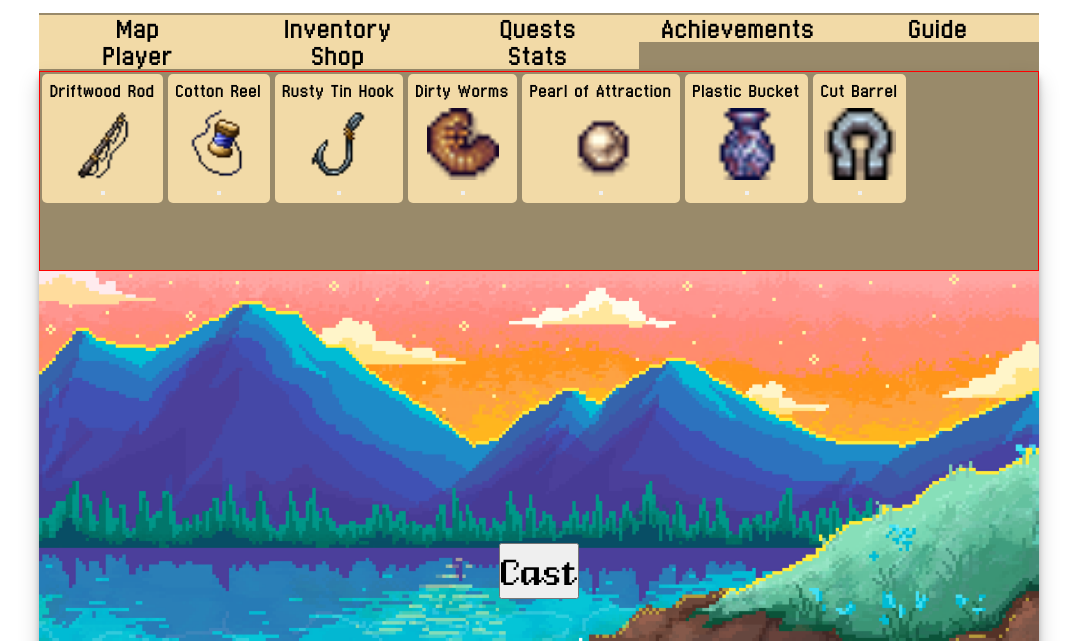
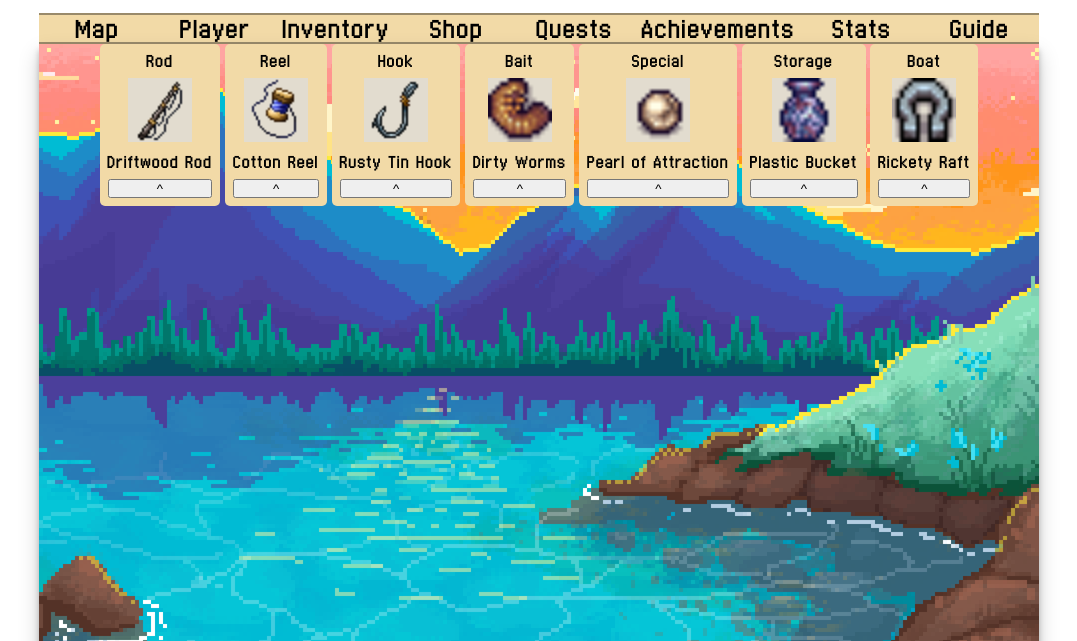
Before and after one commit to amcd-dev/Reel_Legends, a plain HTML site: page index.html in a window 1280 px wide. Shown: the part 158-799 px from the top of the page, without its empty margins (101-1178 px from the left). Drawn offline with Linux system fonts and the light colour scheme; no server answers.

```diff
--- a/basescript.js
+++ b/basescript.js
@@ -146,7 +146,7 @@ const showCatch = () => {
     catchModal.style.display = 'flex'
     catchQuality.innerHTML = latestCaughtFish.caught_quality;
     catchType.innerHTML = latestCaughtFish.caught_name;
-    catchWeight.innerHTML = latestCaughtFish.caught_weight_kg + ' kg';
+    catchWeight.innerHTML = latestCaughtFish.caught_weight_lbs + ' lbs';
     catchImage.src = latestCaughtFish.caught_fish_imgsrc;
 };
 
@@ -199,7 +199,7 @@ function successfulEventLog() {
     const newPara = document.createElement('p');
     const logContainer = document.getElementById('log');
 
-    newPara.innerHTML = `[${new Date().toLocaleTimeString()}] You cast out your line and reel in a <span>${latestCaughtFish.caught_quality}</span> ${latestCaughtFish.caught_name} weighing ${latestCaughtFish.caught_weight_kg}kg`;
+    newPara.innerHTML = `[${new Date().toLocaleTimeString()}] You cast out your line and reel in a <span>${latestCaughtFish.caught_quality}</span> ${latestCaughtFish.caught_name} weighing ${latestCaughtFish.caught_weight_lbs} lbs`;
     document.getElementById('log').appendChild(newPara);
 
     const spanArray = logContainer.querySelectorAll('span');
@@ -246,7 +246,7 @@ function fillAquariumTable() {
         whichCell.appendChild(newText);
     };
     createTextNode(latestCaughtFish.caught_name, fishNameCell);
-    createTextNode((latestCaughtFish.caught_weight_kg + ' kg'), fishWeightCell);
+    createTextNode((latestCaughtFish.caught_weight_lbs + ' lbs'), fishWeightCell);
     createTextNode(latestCaughtFish.caught_quality, fishRarityCell);
     //testing mini image function
     function setMiniImage() {
--- a/index.html
+++ b/index.html
@@ -21,7 +21,15 @@
             </article>
 
             <article class="menu-button-box">
+                <button class="menu-button"><h3>Player</h3></button>
+            </article>
+
+            <article class="menu-button-box">
                 <button class="menu-button"><h3>Inventory</h3></button>
+            </article>
+
+            <article class="menu-button-box">
+                <button class="menu-button"><h3>Shop</h3></button>
             </article>
 
             <article class="menu-button-box">
@@ -33,19 +41,11 @@
             </article>
 
             <article class="menu-button-box">
-                <button class="menu-button"><h3>Guide</h3></button>
+                <button class="menu-button"><h3>Stats</h3></button>
             </article>
 
             <article class="menu-button-box">
-                <button class="menu-button"><h3>Player</h3></button>
-            </article>
-
-            <article class="menu-button-box">
-                <button class="menu-button"><h3>Shop</h3></button>
-            </article>
-
-            <article class="menu-button-box">
-                <button class="menu-button"><h3>Stats</h3></button>
+                <button class="menu-button"><h3>Guide</h3></button>
             </article>
 
         </section>
@@ -178,59 +178,66 @@
             </article>
             <div class="current-items-container">
                 <article class="item-box" id="rod">
-                    <button class="item-drawer-button" id="rod-drawer-button"></button>
+                    <button class="item-drawer-button" id="rod-drawer-button">^</button>
+                    <h4 class="player-item">Driftwood Rod</h4>
                     <figure>
                         <img src="./items_art/Icon38.png" alt="placeholder">
                     </figure>
-                    <h4>Driftwood Rod</h4>
+                    <h4>Rod</h4>
                 </article>
 
                 <article class="item-box" id="reel">
-                    <button class="item-drawer-button" id="reel-drawer-button"></button>
+                    <button class="item-drawer-button" id="reel-drawer-button">^</button>
+                    <h4 class="player-item">Cotton Reel</h4>
                     <figure>
                         <img src="./items_art/Icon48.png" alt="placeholder">
                     </figure>
-                    <h4>Cotton Reel</h4>
+                    <h4>Reel</h4>
                 </article>
 
                 <article class="item-box" id="hook">
-                    <button class="item-drawer-button" id="hook-drawer-button"></button>
+                    <button class="item-drawer-button" id="hook-drawer-button">^</button>
+                    <h4 class="player-item">Rusty Tin Hook</h4>
                     <figure>
                         <img src="./items_art/Icon44.png" alt="placeholder">
                     </figure>
-                    <h4>Rusty Tin Hook</h4>
+                    <h4>Hook</h4>
                 </article>
 
                 <article class="item-box" id="bait">
-                    <button class="item-drawer-button" id="bait-drawer-button"></button>
+                    <button class="item-drawer-button" id="bait-drawer-button">^</button>
+                    <h4 class="player-item">Dirty Worms</h4>
                     <figure>
                         <img src="./items_art/Bug.png" alt="placeholder">
                     </figure>
-                    <h4>Dirty Worms</h4>
+                    <h4>Bait</h4>
                 </article>
 
                 <article class="item-box" id="special">
-                    <button class="item-drawer-button" id="special-drawer-button"></button>
+                    <button class="item-drawer-button" id="special-drawer-button">^</button>
+                    <h4 class="player-item">Pearl of Attraction</h4>
                     <figure>
                         <img src="./items_art/Pearl.png" alt="placeholder">
                     </figure>
-                    <h4>Pearl of Attraction</h4>
+                    <h4>Special</h4>
                 </article>
 
                 <article class="item-box" id="storage">
-                    <button class="item-drawer-button" id="storage-drawer-button"></button>
+                    <button class="item-drawer-button" id="storage-drawer-button">^</button>
+                    <h4 class="player-item">Plastic Bucket</h4>
                     <figure>
                         <img src="./items_art/VaseA0.png" alt="placeholder">
                     </figure>
-                    <h4>Plastic Bucket</h4>
+                    <h4>Storage</h4>
                 </article>
 
                 <article class="item-box" id="boat">
-                    <button class="item-drawer-button" id="boat-drawer-button"></button>
+                    <button class="item-drawer-button" id="boat-drawer-button">^</button>
+                    <h4 class="player-item">Rickety Raft</h4>
                     <figure>
                         <img src="./items_art/Horseshoe.png" alt="placeholder">
                     </figure>
-                    <h4>Cut Barrel</h4>
+                    <h4>Boat</h4>
                 </article>
             </div>
 
--- a/style.css
+++ b/style.css
@@ -96,15 +96,47 @@ li {
     display: flex;
 }
 
-/* Menu Bar Styling (Further button styling below) */
+/*---------------------*/
+/* Menu Bar Styling */
+/*---------------------*/
 
 #menu {
+    border-top: solid 2px var(--background-secondary);
+    border-bottom: solid 2px var(--background-secondary);
+    display: flex;
+    justify-content:space-evenly;
+    margin: 0 auto;
+    width: 1000px;
+    min-width: 250px;
+    background-color: var(--background-primary);
+}
+
+.menu-button-box {
     /*border: solid 1px red;*/
-    display: grid;
-    grid-template-columns: repeat(5, minmax(50px, 200px));
-    margin: 0rem auto;
+    display: flex;
+    width: 100%;
+    padding: 0 0.5rem;
+    background-color: var(--background-primary);
+}
+
+.menu-button {
+    border: none;
+    display: flex;
+    justify-content: center;
+    width: 100%;
+    font-family: var(--content-font);
+    background-color: var(--background-primary);
+}
+
+.menu-button:hover {
     background-color: var(--background-secondary);
 }
+
+.menu-button:active {
+    transform: scale(0.75);
+    background-color: var(--background-secondary);
+}
+
 /*---------------------*/
 /* Main Game Container Styling */
 /*---------------------*/
@@ -113,40 +145,36 @@ li {
     margin: 1rem auto;
 }
 
-#menu {
-    border-top: solid 2px var(--background-secondary);
-    border-bottom: solid 2px var(--background-secondary);
-}
-
 .game-main-container {
     /*border: solid 1px red;*/
     display: grid;
-    grid-template-columns: repeat(5, minmax(50px, 200px));
-    grid-template-rows: repeat(5, minmax(50px, 200px));
+    grid-template-columns: repeat(10, minmax(25px, 100px));
+    grid-template-rows: repeat(10, minmax(25px, 100px));
     margin: 0 auto 1rem auto;
     background-color: var(--background-secondary);
     box-shadow: 0 10px 20px rgba(0,0,0,0.19), 0 6px 6px rgba(0,0,0,0.23);
 }
 
 .current-items-container {
-    border: solid 1px red;
+    /*border: solid 1px red;*/
     display: flex;
     flex-direction: row;
-    justify-content: stretch;
+    justify-content: center;
     align-items: flex-start;
     z-index: 1;
     grid-row: 1 / 2;
-    grid-column: 1 / 6;
+    grid-column: 1 / 11;
 }
 
 .item-box {
+    /*border: solid 2px var(--background-secondary);*/
     display: flex;
     flex-direction: column-reverse;
     align-items: center;
     justify-content: flex-end;
     gap: 0.5rem;
     z-index: 1;
-    margin: 0.15rem;
+    margin: 0 0.15rem;
     padding: 0.5rem;
     width: auto;
     height: auto;
@@ -157,8 +185,9 @@ li {
 
 .item-box img {
     /*border: solid 1px red;*/
-    height: 4.5rem;
-    width: 4.5rem;
+    height: 4rem;
+    width: 4rem;
+    background-color: rgba(220,220,220,0.75);
 }
 
 #cast {
@@ -166,13 +195,13 @@ li {
     justify-content: center;
     align-items: center;
     z-index: 1;
-    grid-row: 3 / 4;
-    grid-column: 3 / 4;
+    grid-row: 7 / 8;
+    grid-column: 4 / 7;
 }
 
 #log {
-    grid-row: 5 / 6;
-    grid-column: 1 / 6;
+    grid-row: 9 / 11;
+    grid-column: 1 / 11;
     z-index: 1;
     color: white;
     background-color: var(--color-black);
@@ -182,45 +211,27 @@ li {
 
 #environment {
     display: flex;
-    grid-row: 2 / 5;
-    grid-column: 1 / 6;
+    justify-content: center;
+    grid-row: 1 / 9;
+    grid-column: 1 / 11;
     z-index: 0;
+    overflow: hidden;
 }
 
 #environment img {
-    height: auto;
-    width: 100%;
+    height: 100%;
+    width: auto;
 }
 
 #exp {
     border: solid 4px var(--background-secondary);
-    grid-row: 4 / 5;
-    grid-column: 1 / 6;
+    grid-row: 8 / 9;
+    grid-column: 1 / 11;
     align-self: end;
     z-index: 1;
     height: 15%;
     text-align: center;
 }
-
-/*#rod {*/
-/*    grid-row: 1 / 2;*/
-/*    grid-column: 5 / 6;*/
-/*}*/
-
-/*#reel {*/
-/*    grid-row: 2 / 3;*/
-/*    grid-column: 5 / 6;*/
-/*}*/
-
-/*#hook {*/
-/*    grid-row: 3 / 4;*/
-/*    grid-column: 5 / 6;*/
-/*}*/
-
-/*#special {*/
-/*    grid-row: 4 / 5;*/
-/*    grid-column: 5 / 6;*/
-/*}*/
 
 /*---------------------*/
 /* Stats container styling */
@@ -250,28 +261,15 @@ li {
 /*---------------------*/
 /* Button Styling */
 /*---------------------*/
-.menu-button {
-    border: none;
-    display: block;
-    width: 100%;
-    background-color: var(--background-primary);
-    font-family: var(--content-font);
-}
-
-.menu-button:hover {
-    background-color: var(--background-secondary);
-}
-
-.menu-button:active {
-    transform: scale(0.75);
-    background-color: var(--background-secondary);
-}
 
 #cast-button {
     font-family: var(--title-font);
     font-size: 3rem;
 }
 
+.item-drawer-button {
+    width: 100%;
+}
 /*---------------------*/
 /* Map Modal Styling */
 /*---------------------*/
```
